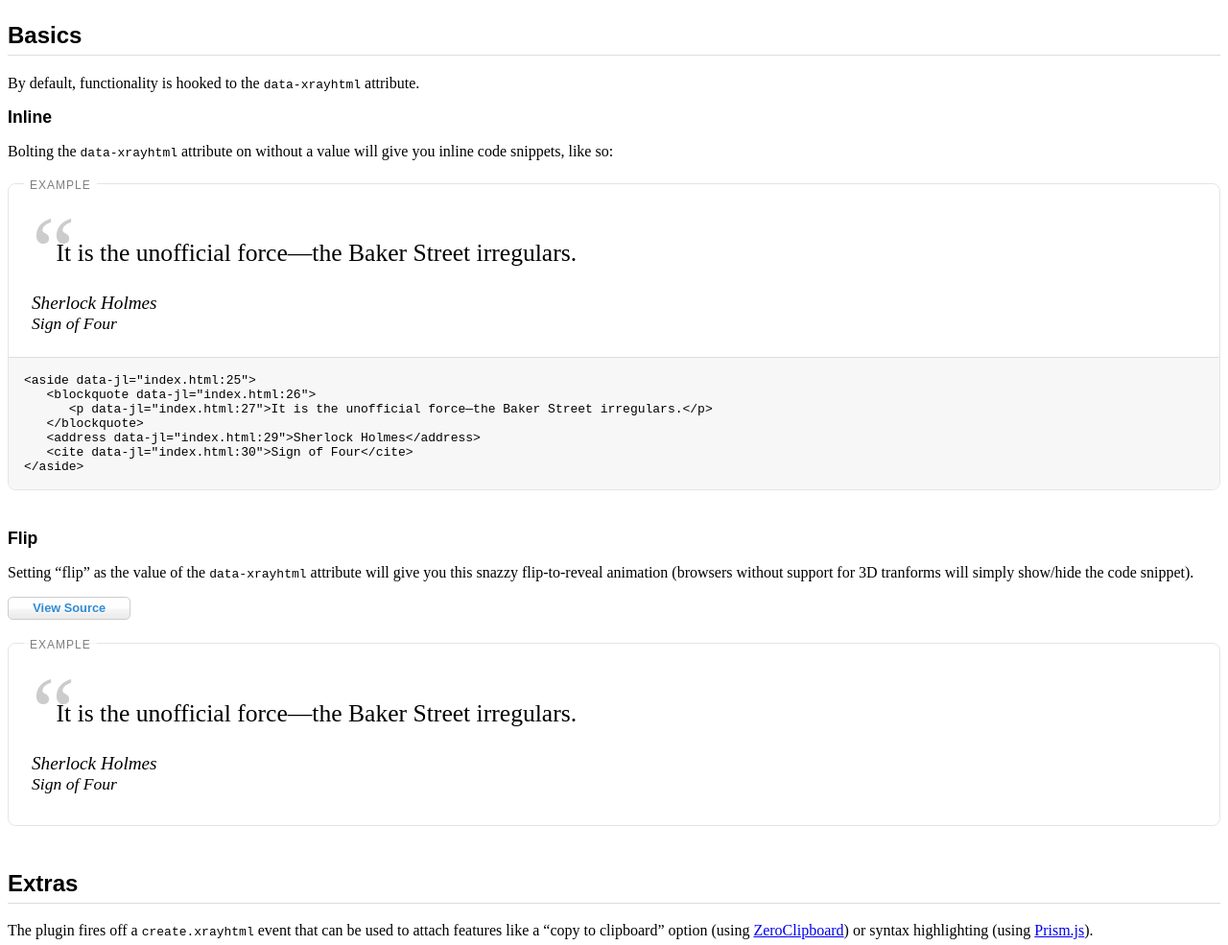
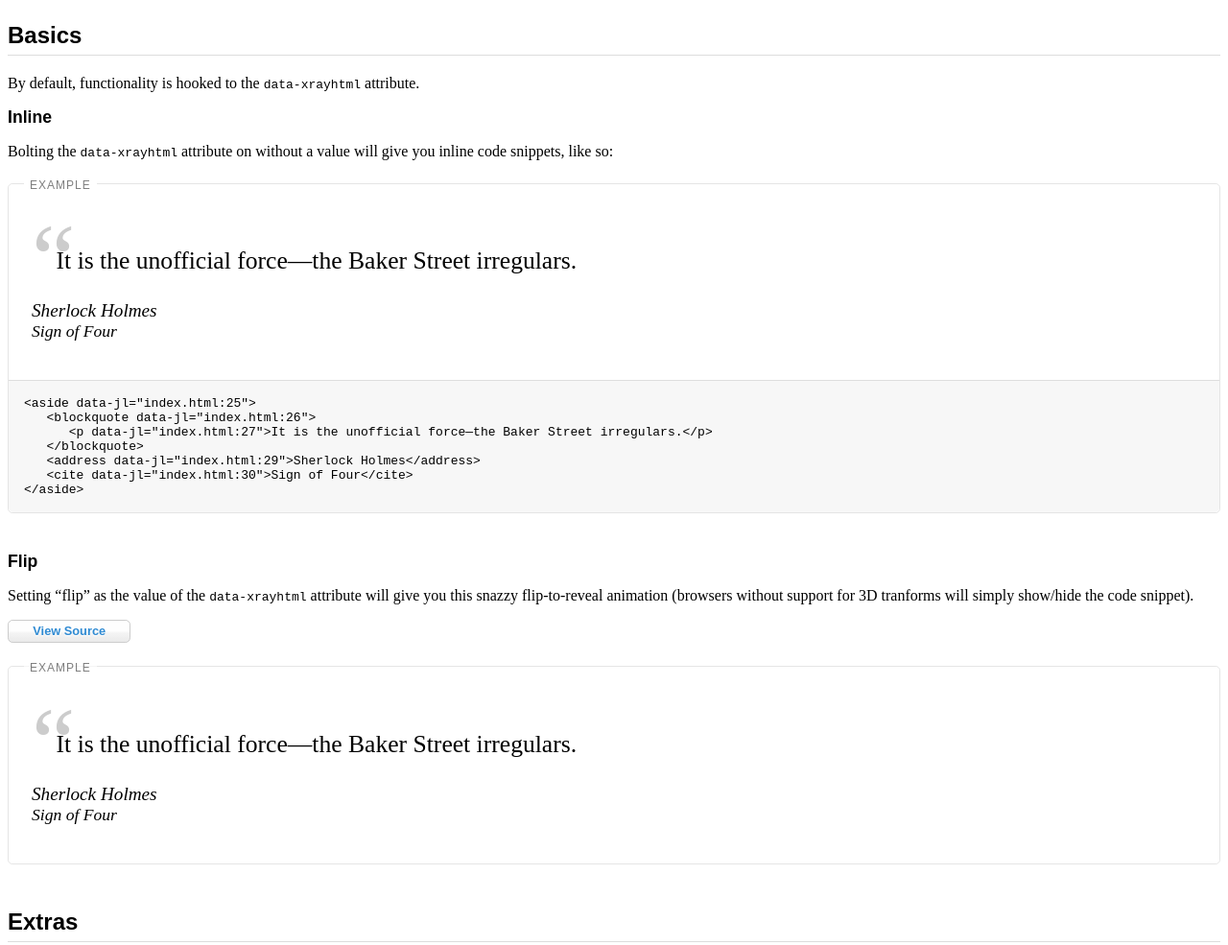
Before and after one commit to filamentgroup/X-rayHTML, a website: page index.html in a window 1280 px wide. Shown: the part 63-1048 px from the top of the page at 96% size. Drawn offline with Linux system fonts and the light colour scheme.

Commit message:
Gentler border-radius and other demo tweaks.

```diff
--- a/demo/demo.css
+++ b/demo/demo.css
@@ -11,11 +11,6 @@
 }
 h2 {
 	font-size: 1.1em;
-}
-
-
-.xrayhtml {
-	position: relative !important;
 }
 
 .btn {
@@ -117,9 +112,10 @@ cite {
 /* x-ray styling */
 [data-xrayhtml] {
 	border: 1px solid rgba(0,0,0,.1);
-	border-radius: .5em;
+	border-radius: .3em;
 	margin: 1.5em 0 2.5em 0;
-	padding: 1.5em 1em;
+	padding: 2em 1em;
+	position: relative;
 }
 [data-xrayhtml]:before {
 	content: "Example";
@@ -135,23 +131,26 @@ cite {
 	left: 1.333333333em; /* 16px */
 	z-index: 3;
 }
-[data-xrayhtml].method-flip:before {
+.xrayhtml.method-flip:before {
 	background-color: rgba(255,255,255,.6);
 }
 .xrayhtml .source-panel {
 	background: #f7f7f7;
+	margin-top: 2em;
 }
 .xrayhtml.method-flip .source-panel {
+	margin-top: 0;
+	border-radius: 0.3em;
 }
 .xrayhtml.method-inline .source-panel {
-	margin: 1em -1em -1.5em -1em !important; /* Prism style override. */
+	margin: 2em -1em -2em -1em !important; /* Prism style override. */
 	border-top: 1px solid rgba(0,0,0,.1);
-	border-radius: 0 0 .5em .5em;
+	border-radius: 0 0 .3em .3em;
 }
 .xrayhtml pre {
 	padding: 16px;
 	margin: 0 !important; /* Prism style override. */
-	border-radius: 0 0 .5em .5em;
+	border-radius: 0 0 .3em .3em;
 }
 .xrayhtml code {
 	white-space: pre-wrap !important; /* Prism style override. */
```
